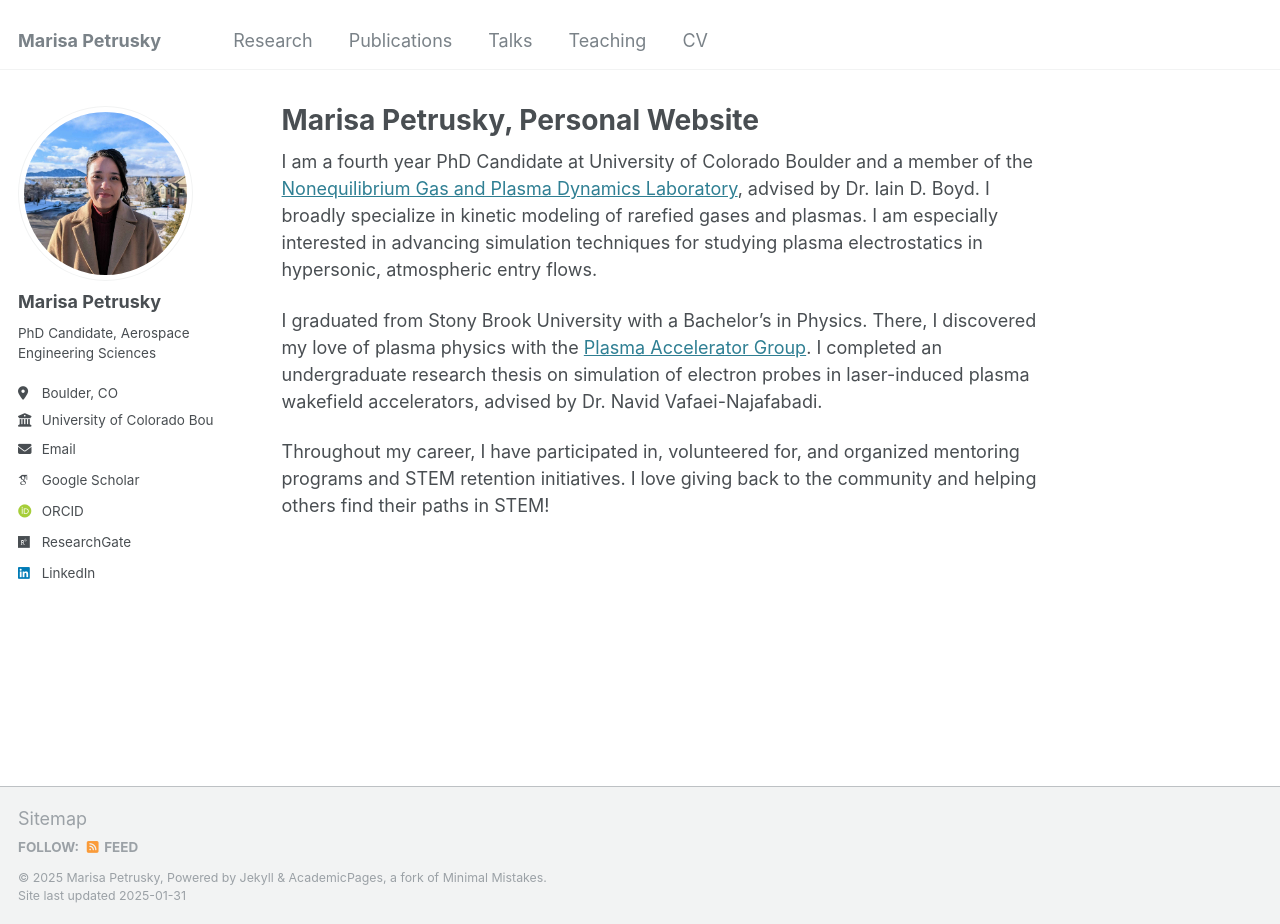
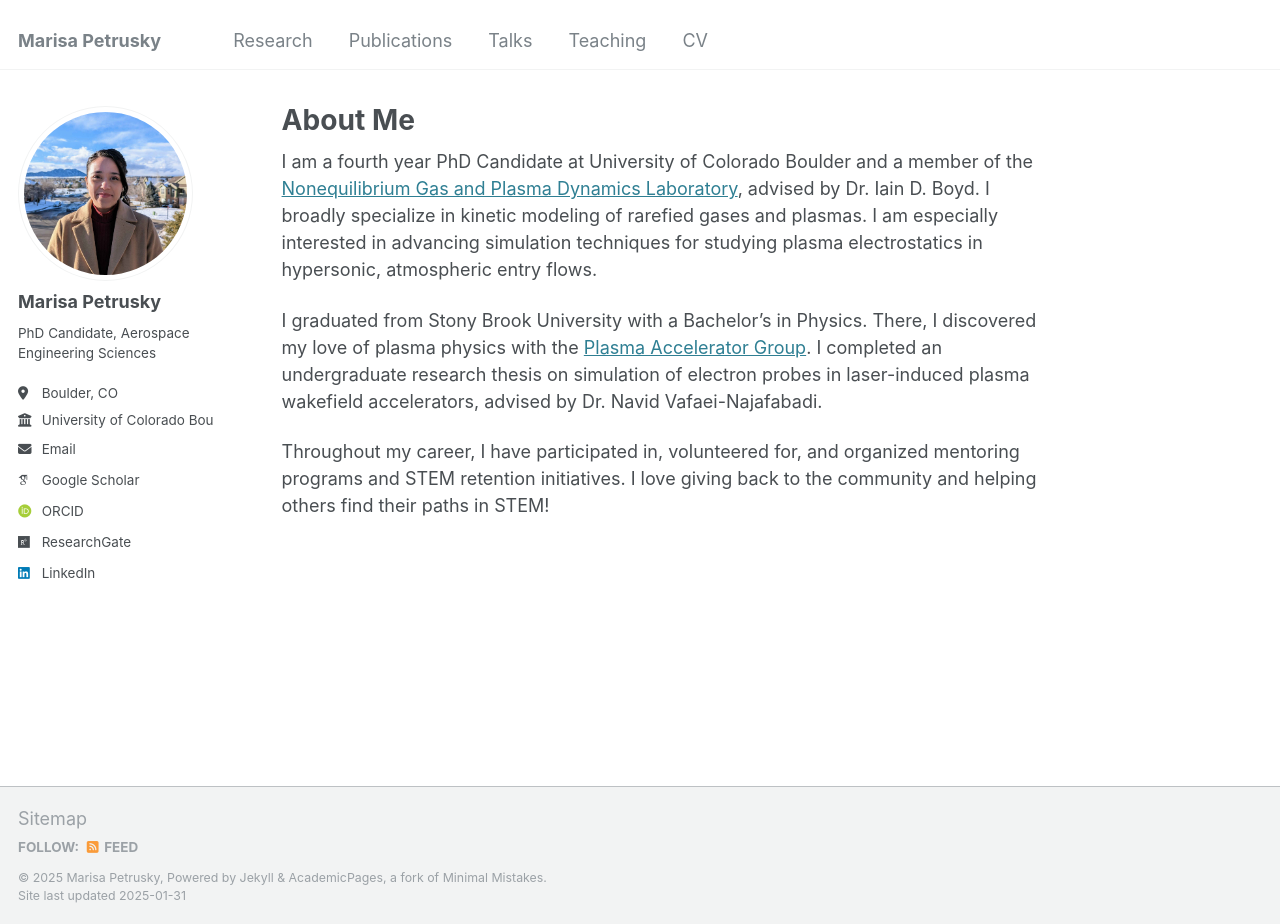
Before and after one commit to marisapetrusky/marisapetrusky.github.io, a Jekyll site: the page built from _pages/about.md, in a window 1280 px wide and 924 px high. Built offline with Jekyll 4.4.1, drawn with Linux system fonts in a browser that asks for light colours; some web fonts are replaced.

Commit message:
Update about.md

```diff
--- a/_pages/about.md
+++ b/_pages/about.md
@@ -1,6 +1,6 @@
 ---
 permalink: /
-title: "Marisa Petrusky, Personal Website"
+title: "About Me"
 author_profile: true
 redirect_from:
   - /about/
```
